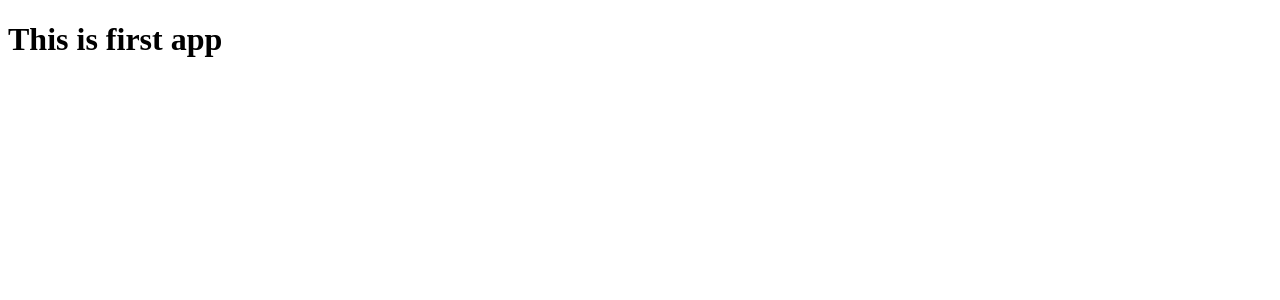
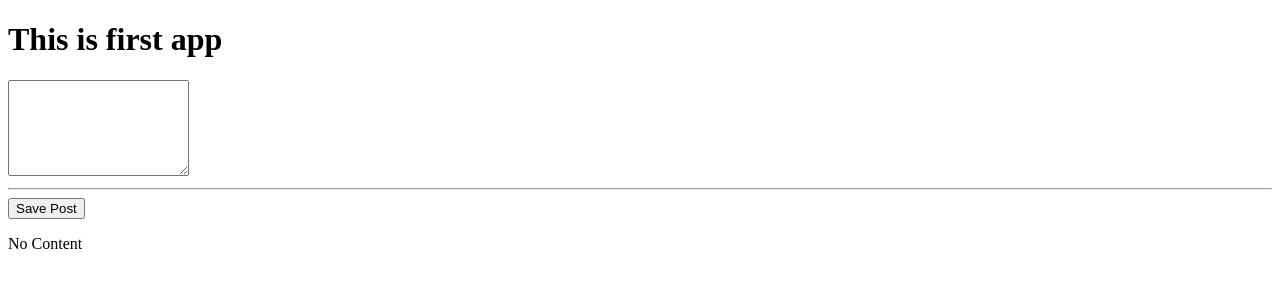
Before and after one commit to Rahulnsharma45/blogPostEditor, an Angular app: page / in a window 1280 px wide. Shown: the top 300 px of the page. Built offline with nearby package versions, Linux system fonts and the light colour scheme.

Commit message:
Adding and editing postCreate component

```diff
--- a/src/app/app.component.html
+++ b/src/app/app.component.html
@@ -1 +1,2 @@
 <h1>This is first app</h1>
+<app-post-create></app-post-create>
--- /dev/null
+++ b/src/app/posts/post-create/post-create.component.html
@@ -0,0 +1,4 @@
+<textarea rows="6" [value]="newPost" [(ngModel)]="enteredValue"></textarea>
+<hr>
+<button (click)="onAddPost()">Save Post</button>
+<p>{{ newPost }}</p>
--- /dev/null
+++ b/src/app/posts/post-create/post-create.component.ts
@@ -0,0 +1,22 @@
+import { Component, OnInit } from '@angular/core';
+
+@Component({
+  selector: 'app-post-create',
+  templateUrl: './post-create.component.html',
+  styleUrls: ['./post-create.component.css']
+})
+export class PostCreateComponent implements OnInit {
+  newPost = 'No Content';
+  enteredValue = '';
+
+  onAddPost() {
+    this.newPost = this.enteredValue;
+  }
+
+
+  constructor() { }
+
+  ngOnInit(): void {
+  }
+
+}
```
Also changed, not shown: src/app/app.module.ts (+7 -2 lines), src/app/posts/post-create/post-create.component.css (added).
